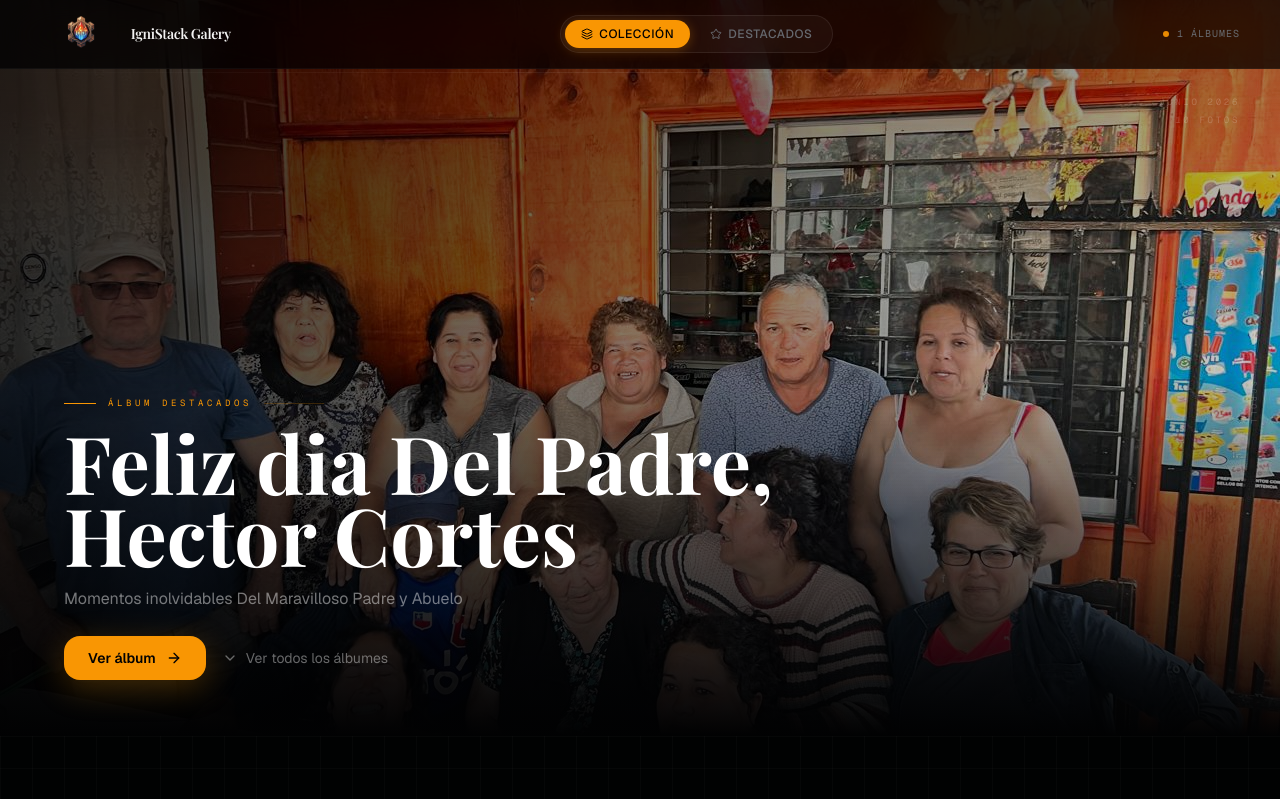
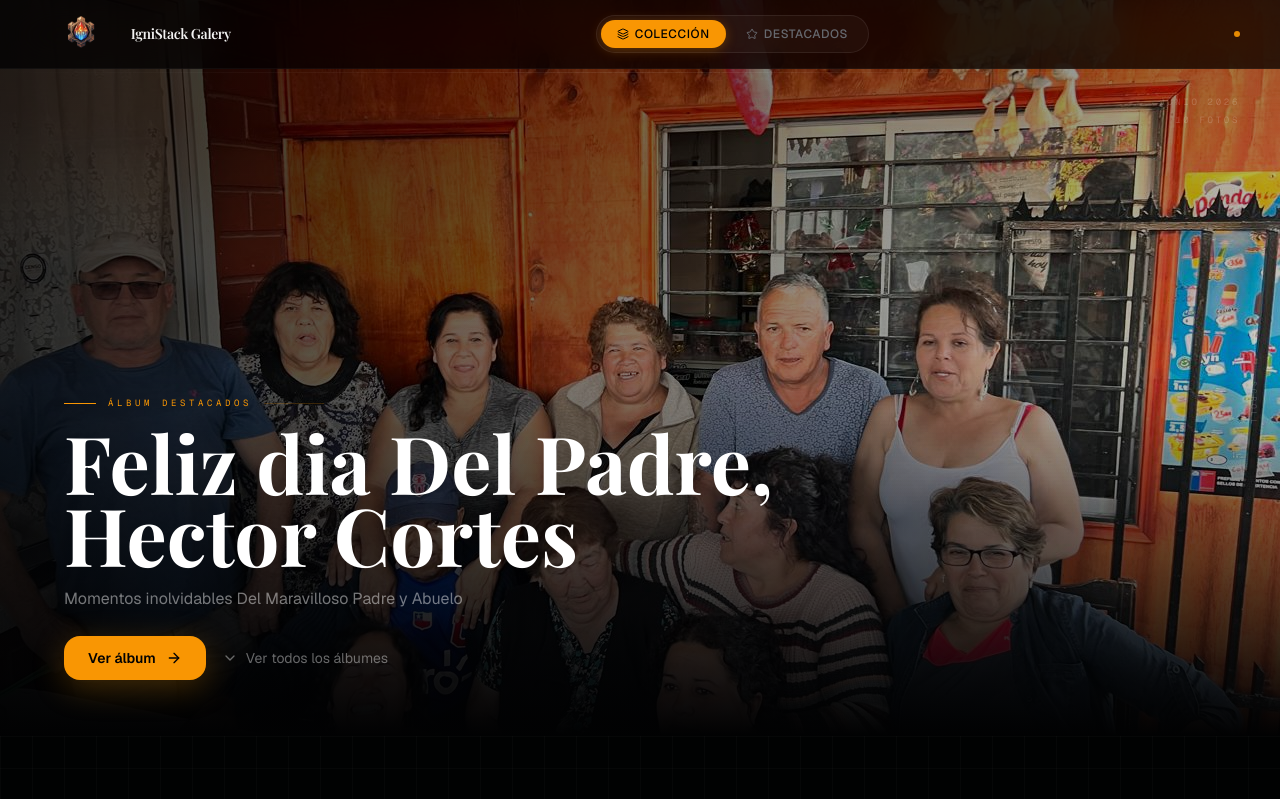
Before and after one commit to LynkRookie/GaleriaFamiliaCortes.github.io, a Next.js app: page / in a window 1280 px wide. Shown: the top 799 px of the page. Built offline with nearby package versions, Linux system fonts and the light colour scheme; a web font is replaced by a local one.

Commit message:
Update page.tsx

```diff
--- a/app/page.tsx
+++ b/app/page.tsx
@@ -71,9 +71,7 @@ export default function HomePage() {
           {/* Stat */}
           <div className="flex items-center gap-2">
             <span className="h-1.5 w-1.5 rounded-full bg-primary animate-pulse" />
-            <span className="font-mono text-[10px] tracking-widest uppercase text-muted-foreground">
-              {albums.length} álbumes
-            </span>
+
           </div>
         </div>
       </header>
```
